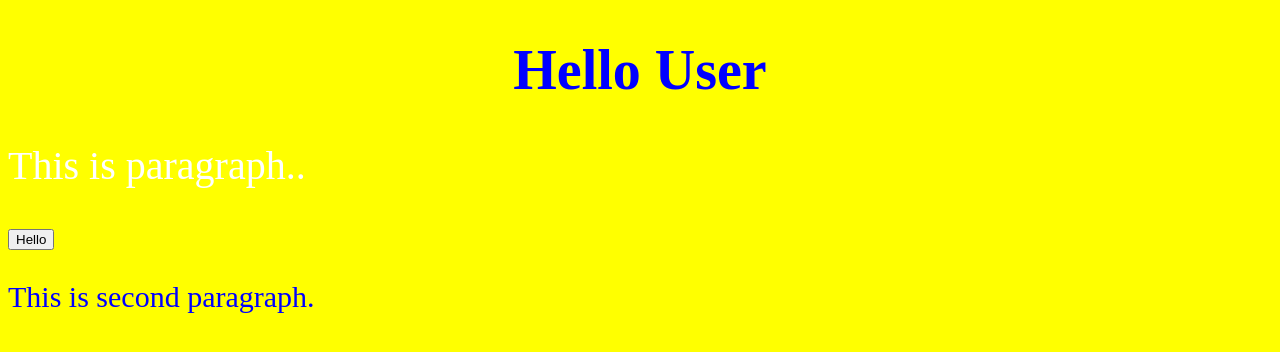
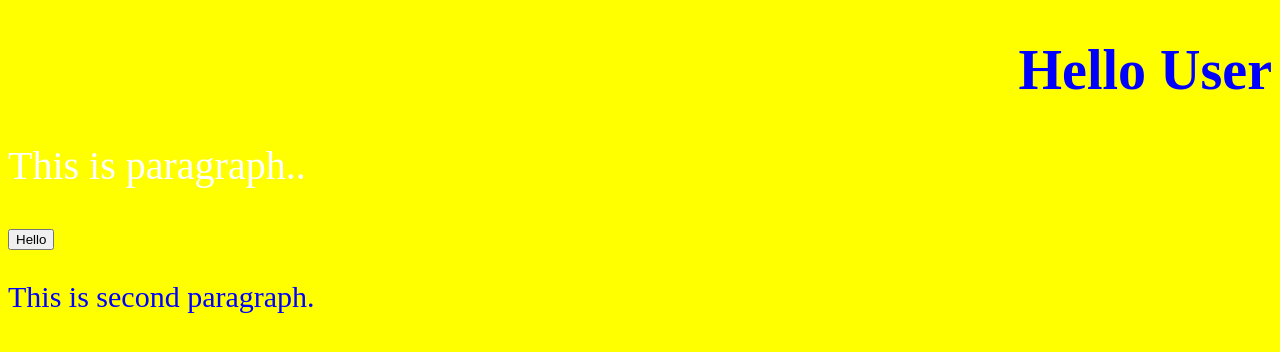
Before and after one commit to shinegit1/demoproject, a Django app: page / in a window 1280 px wide. Shown: the top 352 px of the page. Run offline with Django 4.2, Linux system fonts and the light colour scheme.

Commit message:
only static files updates.

```diff
--- a/myapp/static/myapp/css/hello.css
+++ b/myapp/static/myapp/css/hello.css
@@ -4,7 +4,7 @@ body{
 
 h1{
     font-size: 3.5em;
-    text-align: center;
+    text-align: right;
     color: blue;
 }
 
@@ -14,7 +14,7 @@ p{
 }
 
 #Btn{
-    padding: 30px;
+    padding: 20px;
     background-color: yellow;
     color: red;
 }
--- a/myapp/static/myapp/js/hello.js
+++ /dev/null
@@ -1,5 +0,0 @@
-let button =document.getElementById("Btn");
-function change_btn_color(){
-    button.style.color ="blue";
-    button.style.padding ="30px";
-}
```
